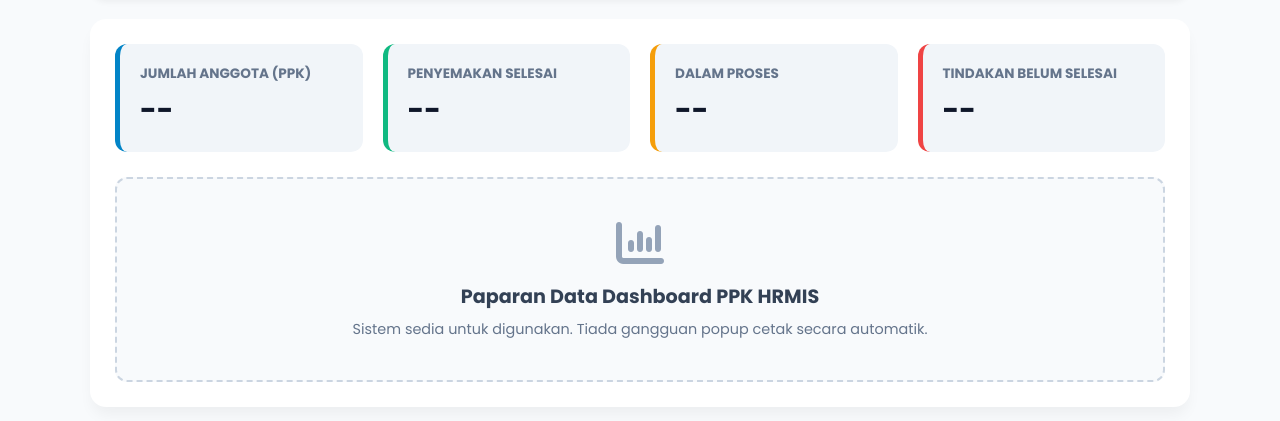
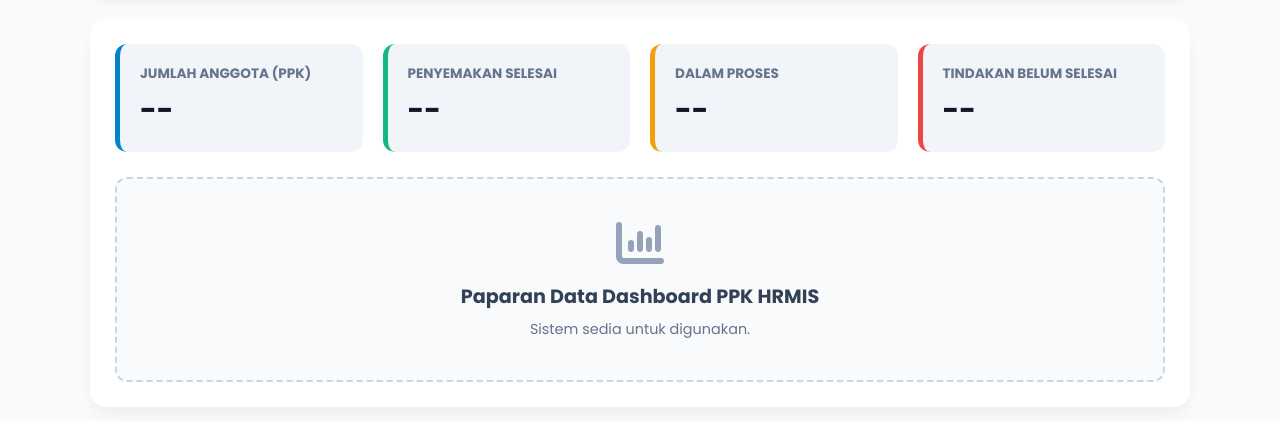
Before and after one commit to ELLY-SUHAILEE/PPK-HRMIS-SK-KEBUN-BAHARU, a plain HTML site: page index.html in a window 1280 px wide. Shown: the part 105-526 px from the top of the page. Drawn offline with Linux system fonts and the light colour scheme.

Commit message:
Update index.html

```diff
--- a/index.html
+++ b/index.html
@@ -4,7 +4,7 @@
     <meta charset="UTF-8">
     <meta name="viewport" content="width=device-width, initial-scale=1.0">
     <title>Dashboard PPK HRMIS - SK Kebun Baharu</title>
-    <!-- Google Fonts & FontAwesome -->
+    <!-- Google Fonts & FontAwesome Icons -->
     <link href="https://fonts.googleapis.com/css2?family=Poppins:wght@400;600;700&display=swap" rel="stylesheet">
     <link rel="stylesheet" href="https://cdnjs.cloudflare.com/ajax/libs/font-awesome/6.4.0/css/all.min.css">
 
@@ -76,7 +76,7 @@
         .stat-box h3 { font-size: 0.85rem; color: #64748b; text-transform: uppercase; }
         .stat-box .number { font-size: 1.8rem; font-weight: 700; color: #0f172a; margin-top: 5px; }
 
-        /* Hide buttons during print */
+        /* Sembunyikan butang ketika cetak */
         @media print {
             .header-bar, .btn-group { display: none !important; }
             body { background: white; padding: 0; }
@@ -93,7 +93,7 @@
             <p>SK Kebun Baharu — Pengurusan Maklumat & Laporan</p>
         </div>
         <div class="btn-group">
-            <!-- Butang Cetak Manual (Hanya bila ditekan sahaja) -->
+            <!-- Butang Cetak Manual -->
             <button class="btn-action btn-print" onclick="window.print()">
                 <i class="fa-solid fa-print"></i> Cetak / Simpan PDF
             </button>
@@ -131,7 +131,7 @@
         <div style="text-align: center; padding: 40px 20px; background: #f8fafc; border: 2px dashed #cbd5e1; border-radius: 12px;">
             <i class="fa-solid fa-chart-column" style="font-size: 3rem; color: #94a3b8; margin-bottom: 15px;"></i>
             <h2 style="font-size: 1.2rem; color: #334155; margin-bottom: 8px;">Paparan Data Dashboard PPK HRMIS</h2>
-            <p style="color: #64748b; font-size: 0.9rem;">Sistem sedia untuk digunakan. Tiada gangguan popup cetak secara automatik.</p>
+            <p style="color: #64748b; font-size: 0.9rem;">Sistem sedia untuk digunakan.</p>
         </div>
 
     </div>
```
